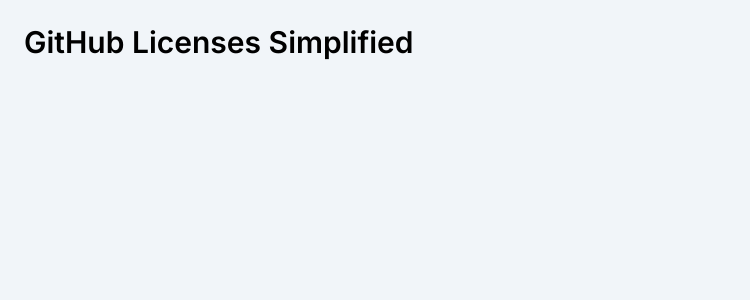
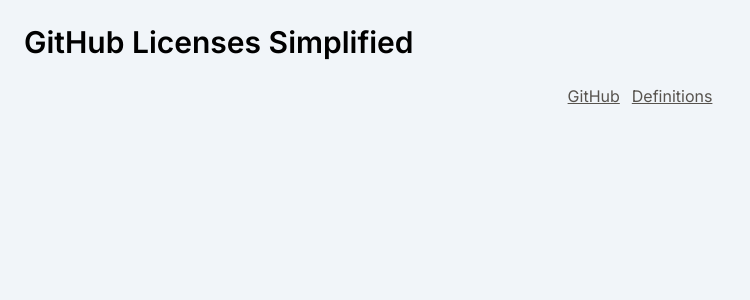
Before and after one commit to DaviZCodes/github-licenses-ranked, a Next.js app: page / in a window 1280 px wide. Shown: the top 300 px of the page, without its empty margins (0-750 px from the left). Built offline with nearby package versions, Linux system fonts and the light colour scheme.

Commit message:
added tailwind

```diff
--- a/src/app/page.tsx
+++ b/src/app/page.tsx
@@ -1,7 +1,18 @@
+import Link from "next/link";
+
 export default function Home() {
   return (
     <main>
+      <header className="flex justify-between mb-6">
       <h1 className="text-3xl font-semibold">GitHub Licenses Simplified</h1>
+      </header>
+
+      <footer>
+        <div className="flex justify-center gap-3">
+          <Link className= "text-stone-600 underline text-base" href = "/definitions"> GitHub</Link>
+          <Link className= "text-stone-600 underline text-base" href = "/definitions"> Definitions </Link>
+        </div>
+      </footer>
     </main>
   )
 }
```
